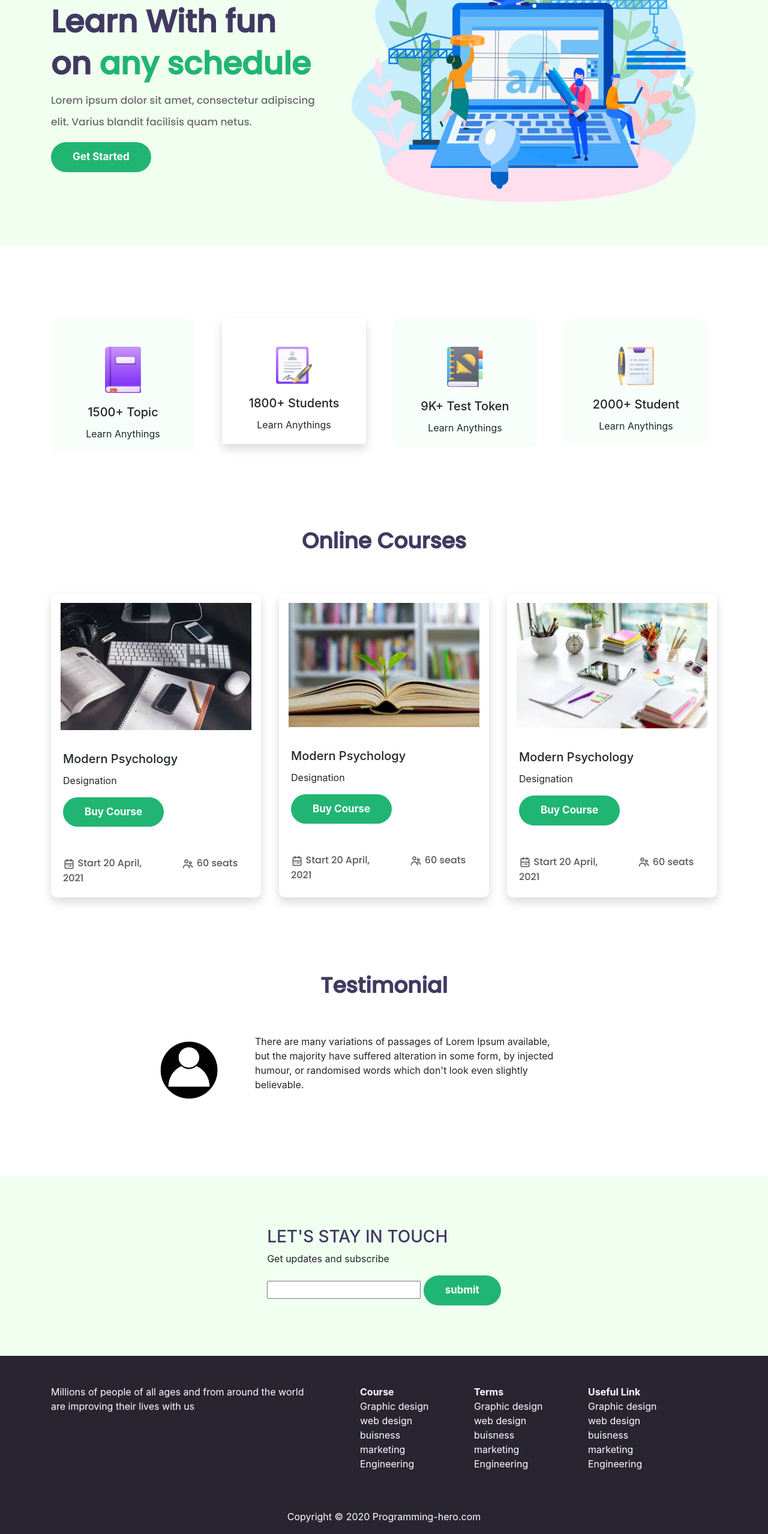
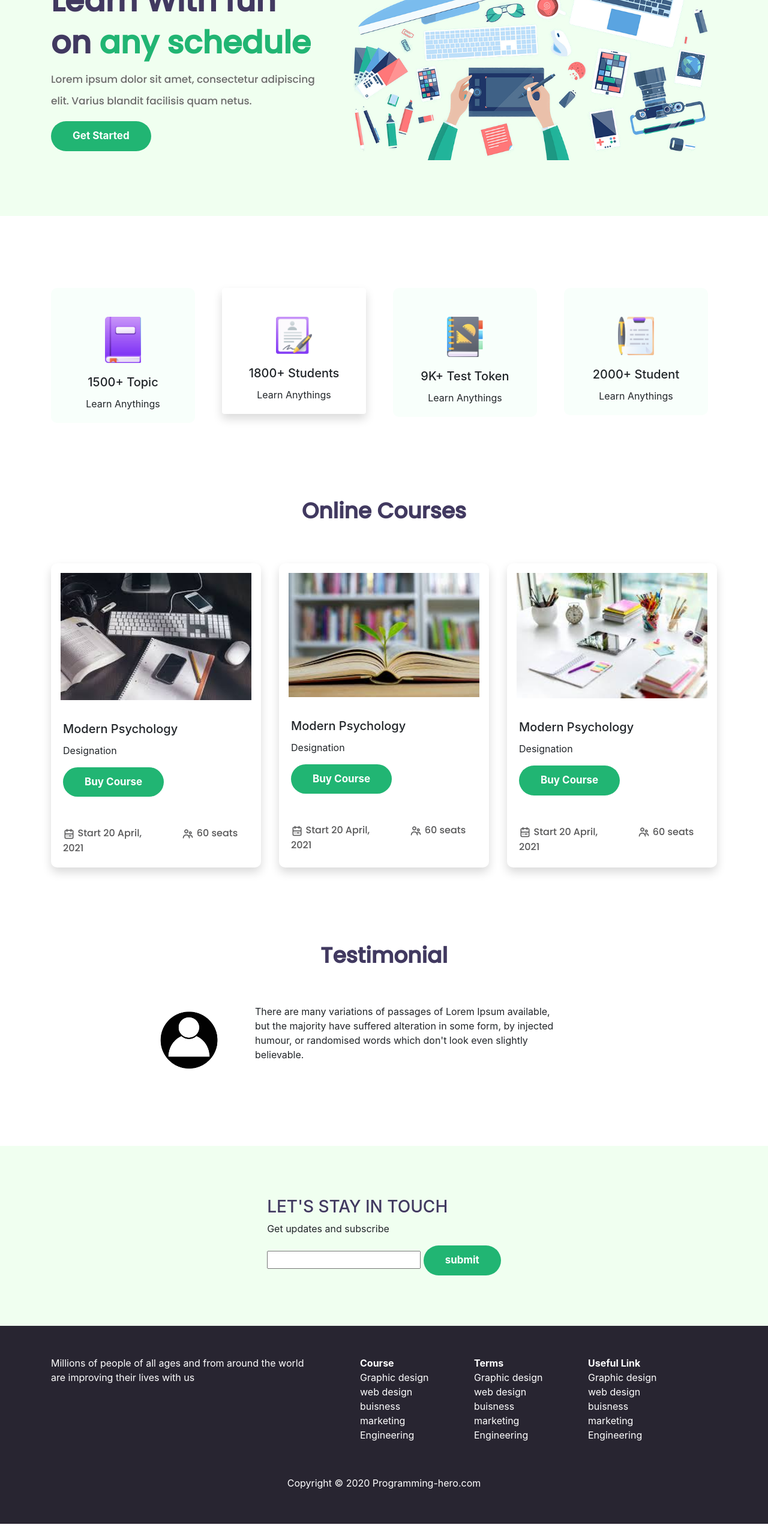
Before and after one commit to khadizapinky/E-School-website, a plain HTML site: page index.html in a window 1280 px wide. Shown: the part 240-2797 px from the top of the page at 60% size. Drawn offline with nearby package versions, Linux system fonts and the light colour scheme.

Commit message:
image changes

```diff
--- a/index.html
+++ b/index.html
@@ -21,7 +21,7 @@
             </button>
 
             <div class="collapse navbar-collapse" id="navbarTogglerDemo02">
-              <ul class="navbar-nav ml-auto mt-2 mt-lg-0" >
+              <ul class="navbar-nav ml-auto mt-2 pr-3 mt-lg-0" >
                 <li class="nav-item">
                   <a class="nav-link" href="#" style="color:#000000; font-weight: bold;">Books </a>
                 </li>
@@ -37,7 +37,7 @@
 
               </ul>
 
-              <button class="custom_btn">Sign in</button>
+              <button class="custom_btn ml-3">Sign in</button>
 
             </div>
           </nav>
@@ -57,7 +57,7 @@
                     <button class="custom_btn">Get Started</button>
               </div>
               <div class="col-md-7">
-                  <img src="images/graphic-design-services-brainwaves.jpg" class=" w-100">
+                  <img src="images/learn_graphic_design.png" class=" w-100">
               </div>
           </div>
       </div>
@@ -232,11 +232,11 @@
 
 
        <!-- footer -->
-       <footer class="p-5">
+       <footer class="footer_area">
          <div class="container">
            <div class="row">
              <div class="col-md-5">
-               <p class="f_text">Millions of people of all ages and from around
+               <p>Millions of people of all ages and from around
                 the world are improving their lives with us</p>
              </div>
             <div class="col-md-2">
@@ -270,7 +270,7 @@
                </ul>
              </div>
             </div>
-            <p class="text-center pt-5">Copyright © 2020 Programming-hero.com</p>
+            <p class="text-center footer_text">Copyright © 2020 Programming-hero.com</p>
             </div>
        </footer>
 
--- a/style.css
+++ b/style.css
@@ -1,6 +1,6 @@
 header{
     background-color: #F0FFF0;
-    height:650px;
+    height:600px;
 }
 
 
@@ -25,7 +25,7 @@ header{
 
 /* main_section */
 .main_section{
-    margin-top:50px;
+    margin-top:80px;
 
 }
 .para1_text{
@@ -144,6 +144,12 @@ span{
 
 
 /* footer */
+.footer_area{
+    padding-top:50px;
+    padding-left:20px;
+    padding-right: 20px;
+    padding-bottom:40px;
+}
 footer{
     background-color: #282531;
     color: #FFFFFF;
@@ -154,3 +160,6 @@ ul li{
 .courses{
     font-weight: bold;
 }
+.footer_text{
+    margin-top:40px;
+}
```
Also changed, not shown: images/Photos/learn_graphic_design.png (added), images/learn_graphic_design.png (added).
